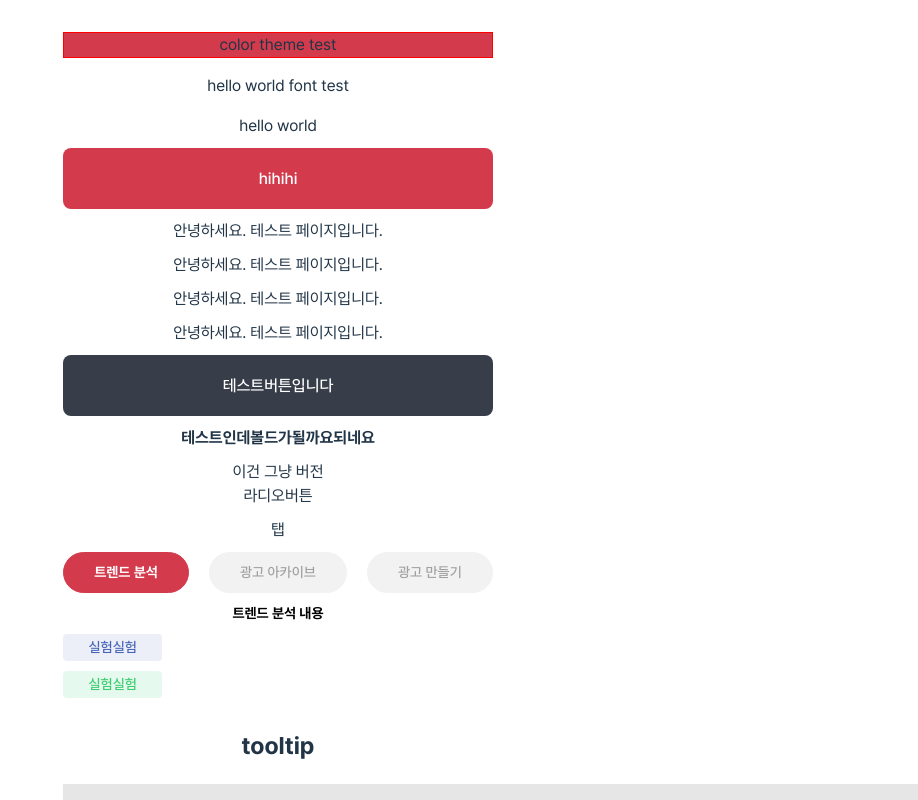
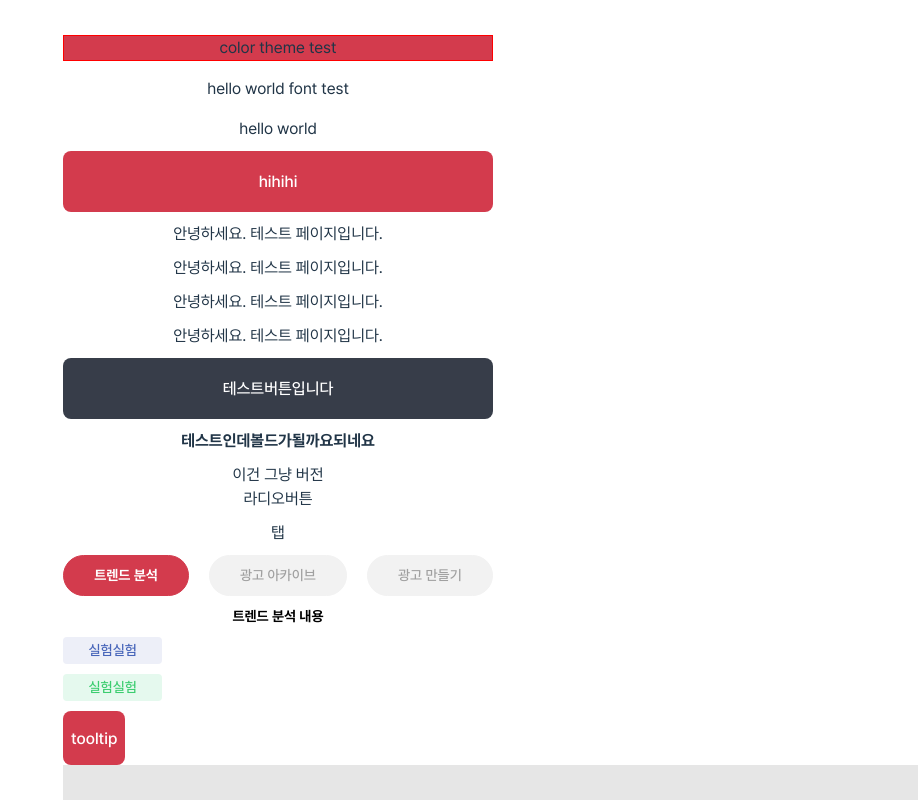
Before and after one commit to chamny20/kobaco-c-fe, a React (Vite) app: page / in a window 1280 px wide. Shown: the top 800 px of the page, without its empty margins (362-1280 px from the left). Built offline with nearby package versions, Linux system fonts and the light colour scheme.

Commit message:
fix: tooltip 수정 (#4)

```diff
--- a/src/components/common-components/Tooltip.tsx
+++ b/src/components/common-components/Tooltip.tsx
@@ -1,11 +1,25 @@
 import * as React from 'react';
 import Tooltip from '@mui/material/Tooltip';
+import Button from './Button/Button';
 
 interface TooltipProps {
   content: string;
+  direction:
+    | 'left-start'
+    | 'left'
+    | 'left-end'
+    | 'right-start'
+    | 'right'
+    | 'right-end'
+    | 'top-start'
+    | 'top'
+    | 'top-end'
+    | 'bottom-start'
+    | 'bottom'
+    | 'bottom-end';
 }
 
-const Tooltips: React.FC<TooltipProps> = ({ content }) => {
+const Tooltips: React.FC<TooltipProps> = ({ content, direction }) => {
   const [tooltipOpen, setTooltipOpen] = React.useState(false);
 
   const handleTooltipClose = () => {
@@ -40,7 +54,7 @@ const Tooltips: React.FC<TooltipProps> = ({ content }) => {
             </span>
           </div>
         }
-        placement="bottom-end"
+        placement={direction}
         arrow
         PopperProps={{
           disablePortal: true,
@@ -51,12 +65,16 @@ const Tooltips: React.FC<TooltipProps> = ({ content }) => {
         disableHoverListener
         disableTouchListener
       >
-        <h2
-          style={{ cursor: 'pointer' }}
+        <Button
+          style={{
+            width: '32px',
+            height: '32px',
+            cursor: 'pointer',
+          }}
           onClick={() => setTooltipOpen(!tooltipOpen)}
         >
           tooltip
-        </h2>
+        </Button>
       </Tooltip>
     </>
   );
--- a/src/test/jungmin.tsx
+++ b/src/test/jungmin.tsx
@@ -32,7 +32,7 @@ const TestJungmin = () => {
       <Chip size="md" shape="rounded" color="green">
         실험실험
       </Chip>
-      <Tooltips content={tooltipContent} />
+      <Tooltips content={tooltipContent} direction="bottom-start" />
     </div>
   );
 };
```
